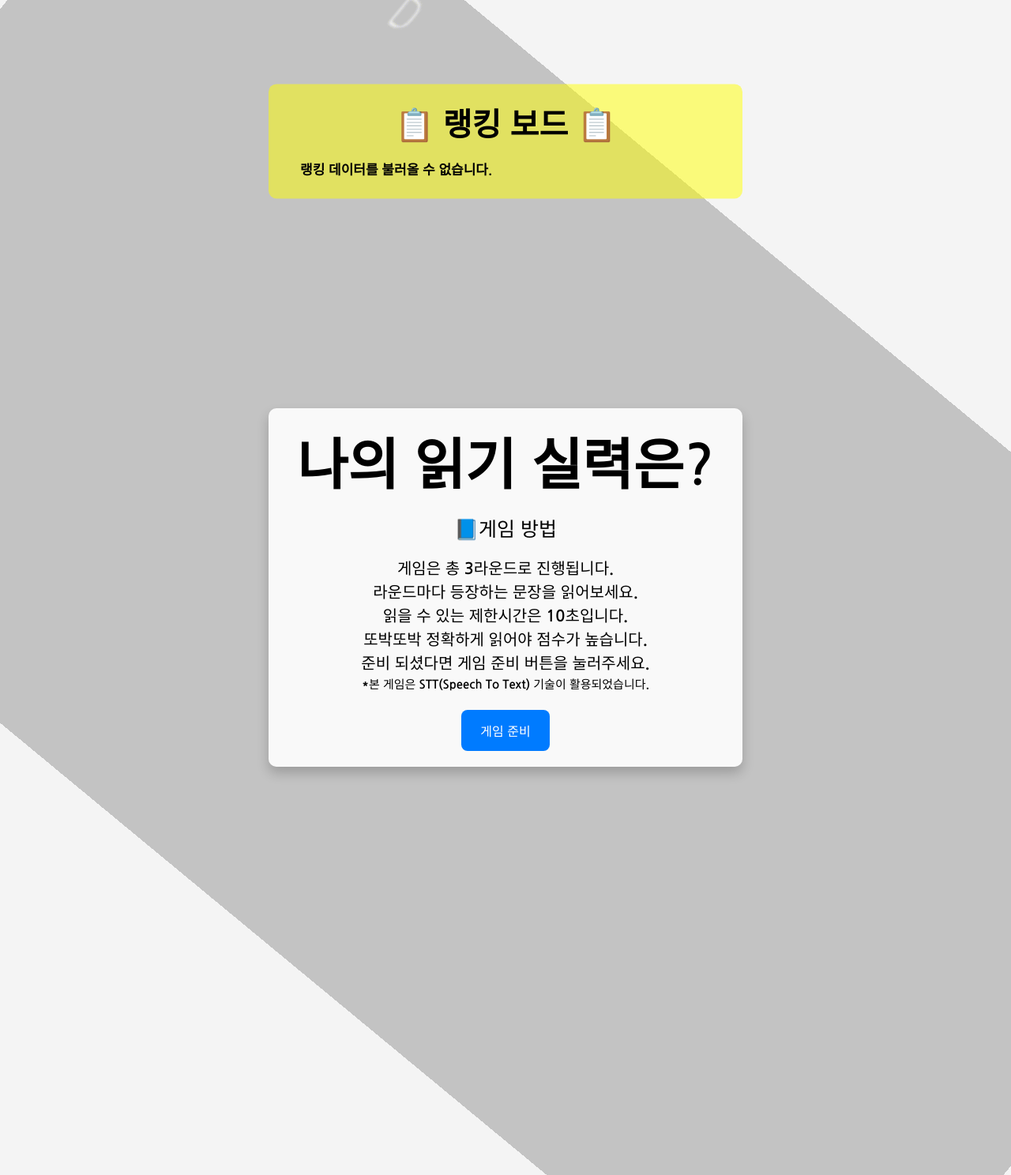
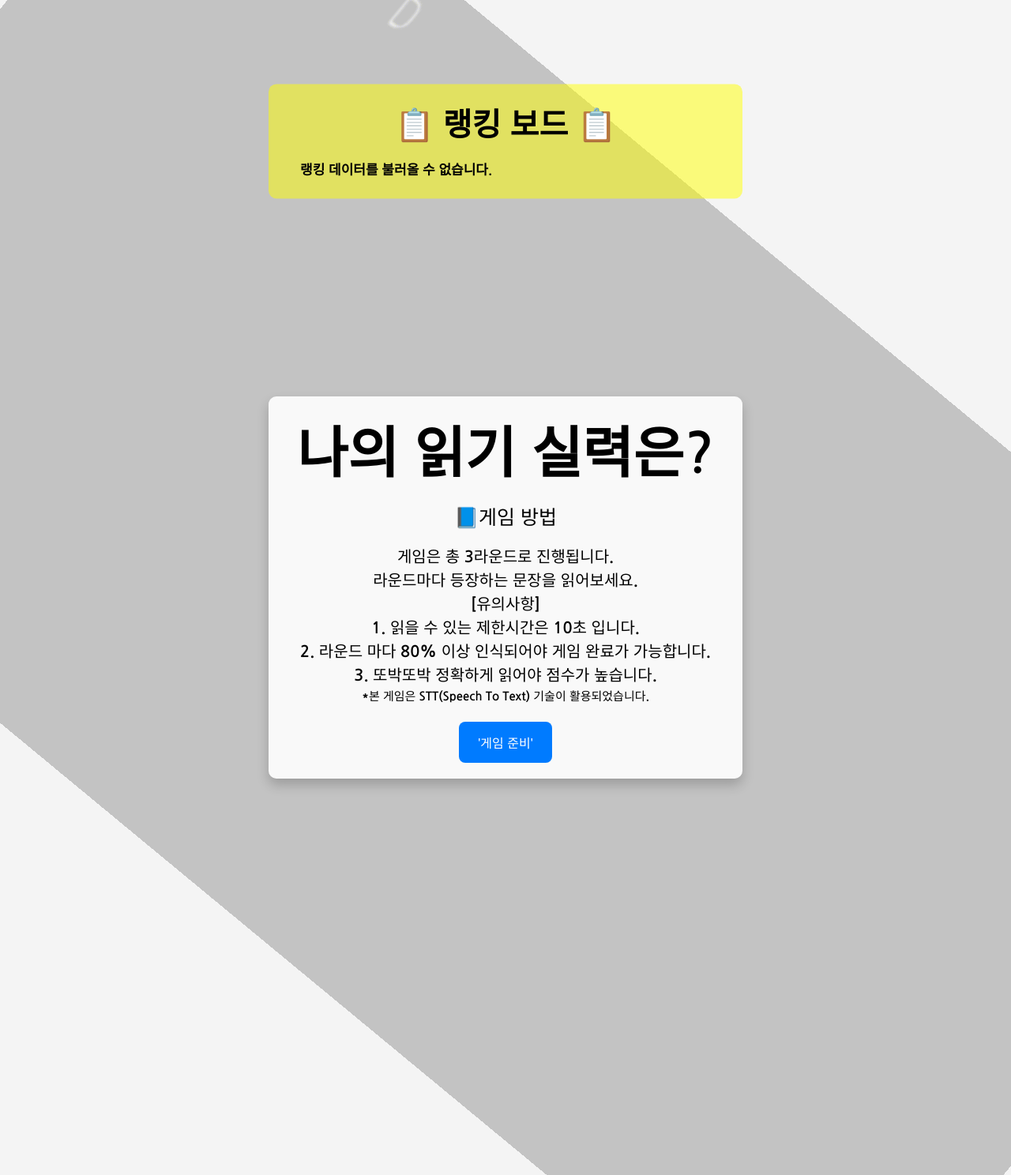
Before and after one commit to cost6885/stt_game, a Flask app: page / in a window 1280 px wide. Shown: the whole page at 79% size. Run offline with Flask 3, Linux system fonts and the light colour scheme; data that the repository does not hold is empty.

Commit message:
Update index.html

```diff
--- a/templates/index.html
+++ b/templates/index.html
@@ -422,14 +422,15 @@
             <p3>
                 게임은 총 3라운드로 진행됩니다.<br>
                 라운드마다 등장하는 문장을 읽어보세요.<br>
-                읽을 수 있는 제한시간은 10초입니다.<br>
-                또박또박 정확하게 읽어야 점수가 높습니다.<br>
-                준비 되셨다면 게임 준비 버튼을 눌러주세요.<br>
+                [유의사항]<br>
+                1. 읽을 수 있는 제한시간은 10초 입니다.<br>
+                2. 라운드 마다 80% 이상 인식되어야 게임 완료가 가능합니다.<br>
+                3. 또박또박 정확하게 읽어야 점수가 높습니다.<br>
             </p3>
             <p2>
                 *본 게임은 STT(Speech To Text) 기술이 활용되었습니다.<br>
             </p2>
-            <button id="start-game-btn">게임 준비</button>
+            <button id="start-game-btn">'게임 준비'</button>
         </div>
 
         <!-- Microphone Test Page -->
```
